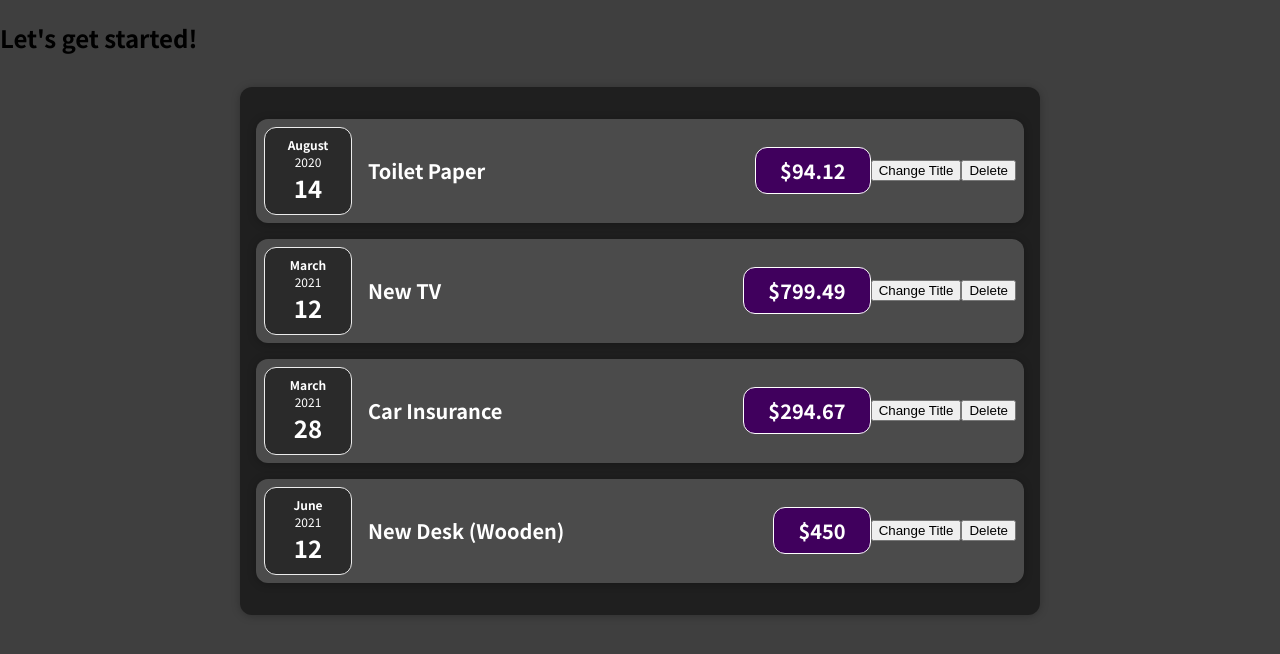
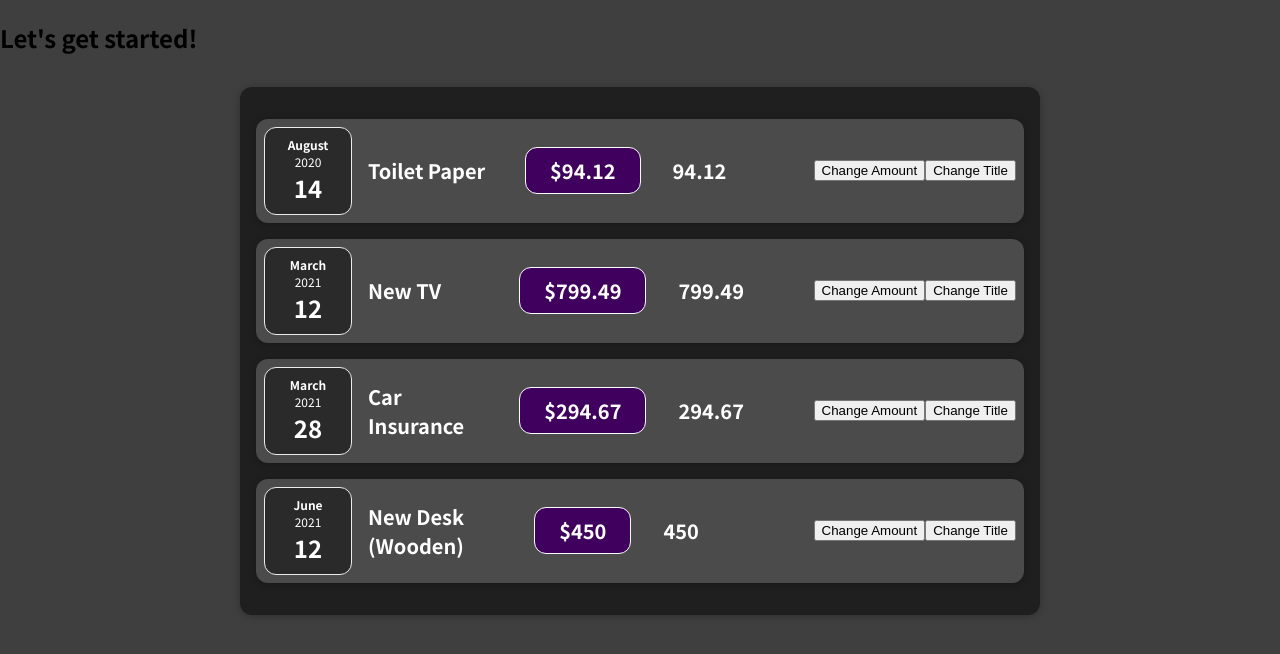
Before and after one commit to Truptipawar28/Expense_Tracker_website, a React (Create React App) app: page / in a window 1280 px wide. Shown: the top 654 px of the page. Built offline with nearby package versions, Linux system fonts and the light colour scheme.

Commit message:
React States

```diff
--- a/src/components/Expenses/ExpenseItem.js
+++ b/src/components/Expenses/ExpenseItem.js
@@ -1,4 +1,4 @@
-import React from 'react';
+import React, { useState } from 'react';
 
 import ExpenseDate from './ExpenseDate.';
 import Card from '../UI/Card';
@@ -6,23 +6,33 @@ import './ExpenseItem.css';
 
 
 const ExpenseItem = (props) => {
+
+  const [title, setTitle] = useState(props.title);
+
   const clickHandler = () => {
-    console.log('Clicked!!!');
+    setTitle('Updated!');
+    console.log(title);
   };
 
-  const deleteHandler = () => {
-    console.log('Deleted!!!');
-  };
+  const [amount, setAmount] = useState(props.amount);
+
+  const clickHandle = () => {
+    setAmount('100$');
+    console.log(amount);
+  }
 
   return (
     <Card className='expense-item'>
       <ExpenseDate date={props.date} />
       <div className='expense-item__description'>
-        <h2>{props.title}</h2>
+        <h2>{title}</h2>
+
         <div className='expense-item__price'>${props.amount}</div>
+        <h2>{amount}</h2>
       </div>
+      <button onClick={clickHandle}>Change Amount</button>
       <button onClick={clickHandler}>Change Title</button>
-      <button onClick={deleteHandler}>Delete</button>
+
     </Card>
   );
 }
```
